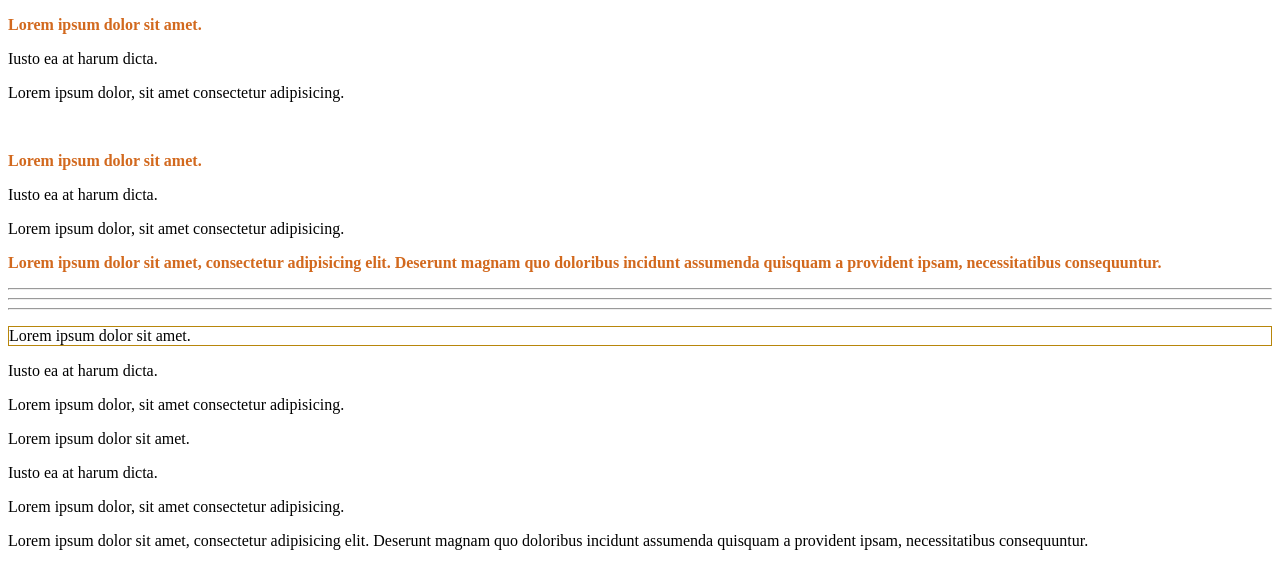
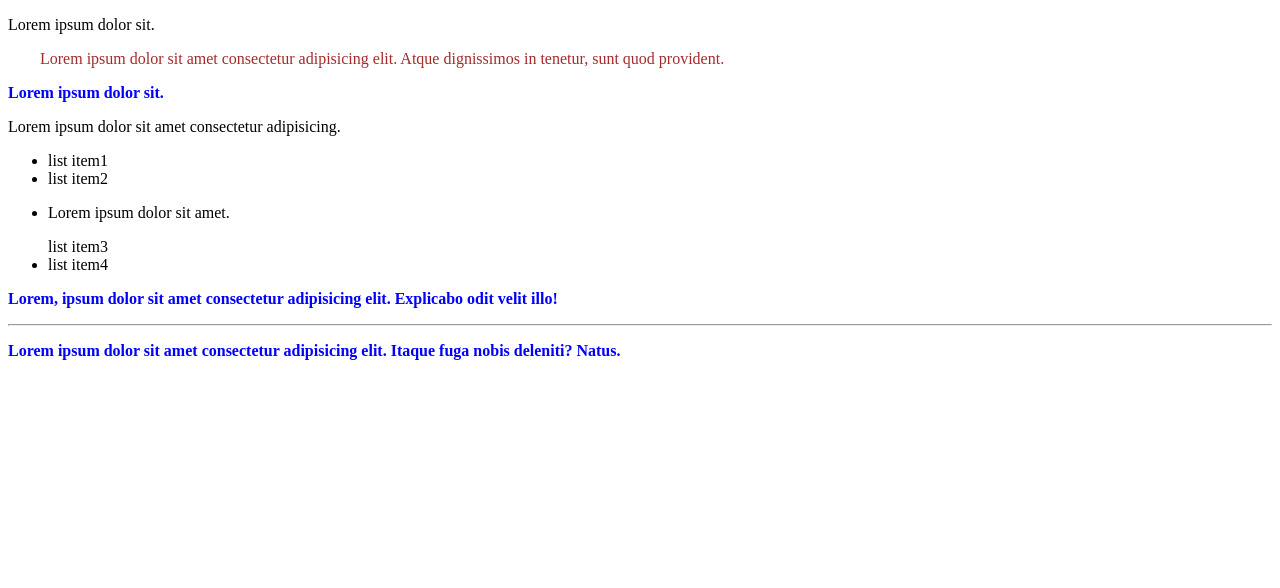
Before and after one commit to ElyaDzhy/Unit_12, a plain HTML site: page index.html in a window 1280 px wide. Drawn offline with Linux system fonts and the light colour scheme.

Commit message:
CSS selectors part 2

```diff
--- a/index.html
+++ b/index.html
@@ -10,39 +10,85 @@
     <title>Unit 12. CSS - selectors</title>
   </head>
   <body>
+    <!--
+    <h2>Lorem ipsum dolor sit.</h2>
+    <div class="test">
+      Lorem ipsum dolor sit, amet consectetur adipisicing elit.
+      Tempore ad culpa eligendi. Voluptatibus suscipit debitis
+      doloremque, necessitatibus ipsam dolor illo veritatis, aperiam
+      eveniet repellat quaerat. Odio repudiandae quis natus quaerat.
+    </div>
+
+    <div>
+      Lorem ipsum dolor sit amet consectetur adipisicing elit. Saepe
+      quisquam minus id esse quae! Temporibus corrupti enim voluptate
+      iste nemo consectetur non labore architecto aperiam esse illo
+      dolore, nostrum fugiat aut vero culpa, sit ducimus. Ad veniam
+      natus molestiae sint.
+    </div>
+
+    <h2>Lorem ipsum dolor sit.</h2>
+    <div>
+      Lorem ipsum dolor sit, amet consectetur adipisicing elit.
+      Tempore ad culpa eligendi. Voluptatibus suscipit debitis
+      doloremque, necessitatibus ipsam dolor illo veritatis, aperiam
+      eveniet repellat quaerat. Odio repudiandae quis natus quaerat.
+    </div>
+
+    <p>
+      Lorem ipsum dolor sit, amet consectetur adipisicing elit.
+      Quisquam, itaque?
+    </p>
+    <p>
+      In, incidunt! Possimus, voluptatibus iure. Assumenda deleniti
+      eos consequuntur. Vero!
+    </p>
+    <p>
+      Exercitationem adipisci quasi sapiente, voluptates error ab.
+      Quae, nulla culpa!
+    </p>
+    <p>
+      Molestias dolorum laborum ex officiis autem et voluptatum
+      cupiditate earum!
+    </p>
+    <div>
+      Lorem ipsum dolor sit amet consectetur, adipisicing elit.
+      Temporibus maiores eaque magnam!
+      <div>Lorem ipsum dolor sit amet.</div>
+    </div> -->
+
+    <!-- <footer class="circles">
+      <span class="circle"></span>
+      <span class="circle"></span>
+      <span class="circle"></span>
+    </footer> -->
+
     <div id="parent">
-      <p class="child">Lorem ipsum dolor sit amet.</p>
-      <p id="child">Iusto ea at harum dicta.</p>
-      <p>Lorem ipsum dolor, sit amet consectetur adipisicing.</p>
-      <div>
-        <br />
-        <p class="child">Lorem ipsum dolor sit amet.</p>
-        <p id="child">Iusto ea at harum dicta.</p>
-        <p>Lorem ipsum dolor, sit amet consectetur adipisicing.</p>
-        <p class="child">
-          Lorem ipsum dolor sit amet, consectetur adipisicing elit.
-          Deserunt magnam quo doloribus incidunt assumenda quisquam a
-          provident ipsam, necessitatibus consequuntur.
-        </p>
+      <p>Lorem ipsum dolor sit.</p>
+      <div class="text">
+        Lorem ipsum dolor sit amet consectetur adipisicing elit. Atque
+        dignissimos in tenetur, sunt quod provident.
       </div>
-    </div>
-    <hr />
-    <hr />
-    <hr />
-    <div id="parent2">
-      <p class="child">Lorem ipsum dolor sit amet.</p>
-      <p id="child3">Iusto ea at harum dicta.</p>
-      <p>Lorem ipsum dolor, sit amet consectetur adipisicing.</p>
-      <div>
-        <p class="child">Lorem ipsum dolor sit amet.</p>
-        <p id="child4">Iusto ea at harum dicta.</p>
-        <p>Lorem ipsum dolor, sit amet consectetur adipisicing.</p>
-        <p class="child">
-          Lorem ipsum dolor sit amet, consectetur adipisicing elit.
-          Deserunt magnam quo doloribus incidunt assumenda quisquam a
-          provident ipsam, necessitatibus consequuntur.
-        </p>
-      </div>
+      <p>Lorem ipsum dolor sit.</p>
+      <span>Lorem ipsum dolor sit amet consectetur adipisicing.</span>
+      <ul>
+        <li>list item1</li>
+        <li>list item2</li>
+        <li>
+          <p>Lorem ipsum dolor sit amet.</p>
+          list item3
+        </li>
+        <li>list item4</li>
+      </ul>
+      <p>
+        Lorem, ipsum dolor sit amet consectetur adipisicing elit.
+        Explicabo odit velit illo!
+      </p>
+      <hr />
+      <p>
+        Lorem ipsum dolor sit amet consectetur adipisicing elit.
+        Itaque fuga nobis deleniti? Natus.
+      </p>
     </div>
   </body>
 </html>
--- a/styles.css
+++ b/styles.css
@@ -1,19 +1,57 @@
 /* CSS selectors */
 
-/* Селекторы потомков */
-/* Элементы с классом "child" с любым уровнем вложенности в #parent */
+/* Селекторы соседних элементов (эл. одного уровня вложенности) */
 
-#parent .child {
-  color: chocolate;
-  font-weight: bold;
+/* p {
+  color: darkblue;
+} /*for all paragraphs*/
+
+/* p + p {
+  color: red;
+} /*for all paragraphs, which are after another paragraphs*/
+
+/* h2 + div {
+  border: 3px solid green;
 }
 
-/* Селекторы дочерних элементов */
-/* Элементы с классом "child" с первым уровнем вложенности в #parent */
+h2 + .test {
+  font-style: italic;
+} */
+*/ .circles {
+  box-sizing: border-box;
+  height: 60vh;
+  width: 20vw;
+  margin-top: auto;
+  padding: 20px;
+  display: flex;
 
-#parent2 > .child {
-  border: 1px solid darkgoldenrod;
+  flex-direction: row;
+  align-self: center;
+  background-color: darkmagenta;
+  border-radius: 12px;
+  align-items: flex-end;
 }
 
-/* Селекторы соседних элементов */
-/*  */
+.circle {
+  width: 5vw;
+  height: 5vw;
+
+  background-color: darkorange;
+  border-radius: 30%;
+
+  display: inline-block;
+}
+
+.circle + .circle {
+  margin-left: 20px;
+}
+
+.text {
+  text-indent: 2em;
+  color: brown;
+}
+
+.text ~ p {
+  color: blue;
+  font-weight: bolder;
+} /*один уровень вложенности*/
```
